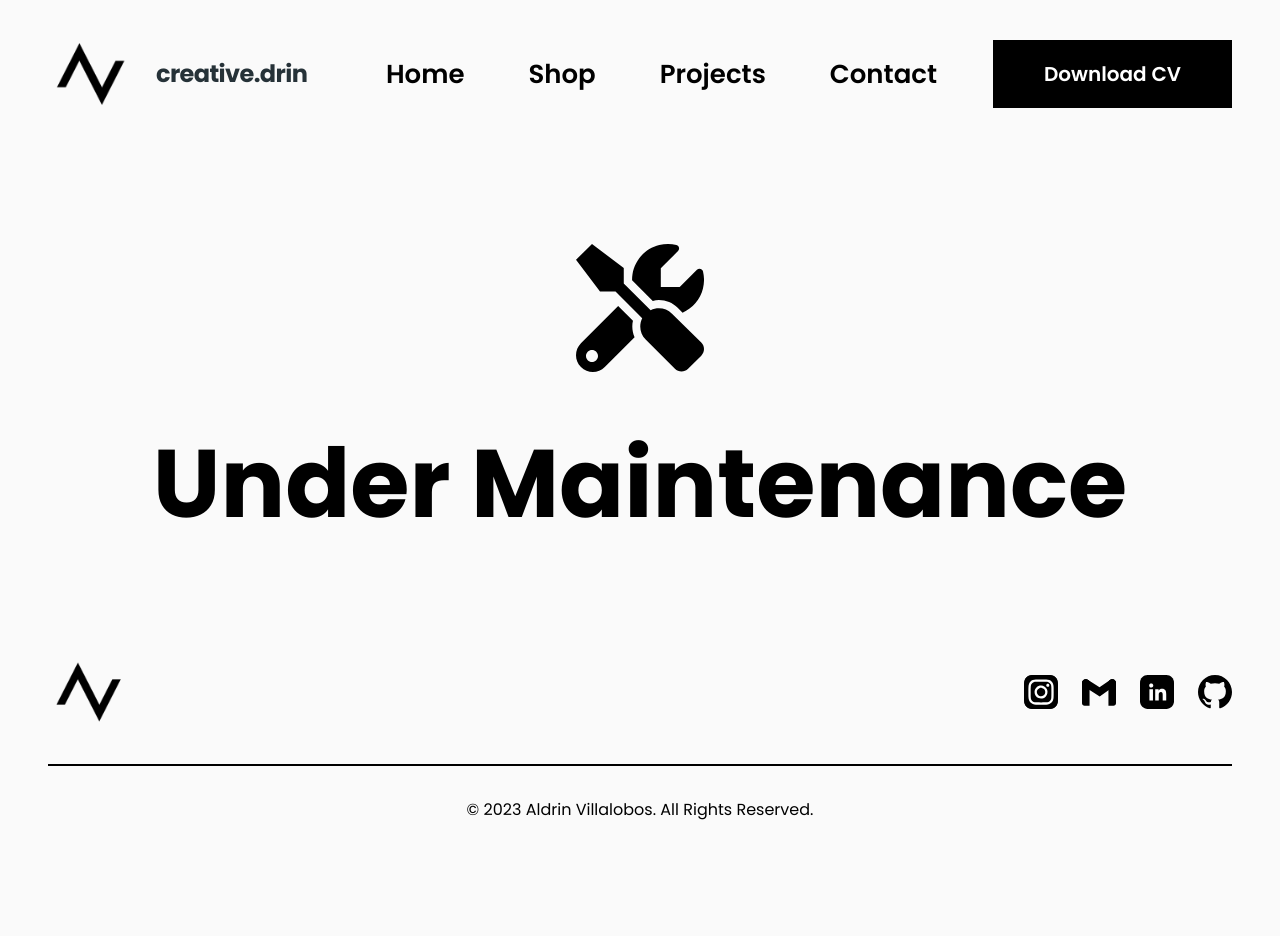
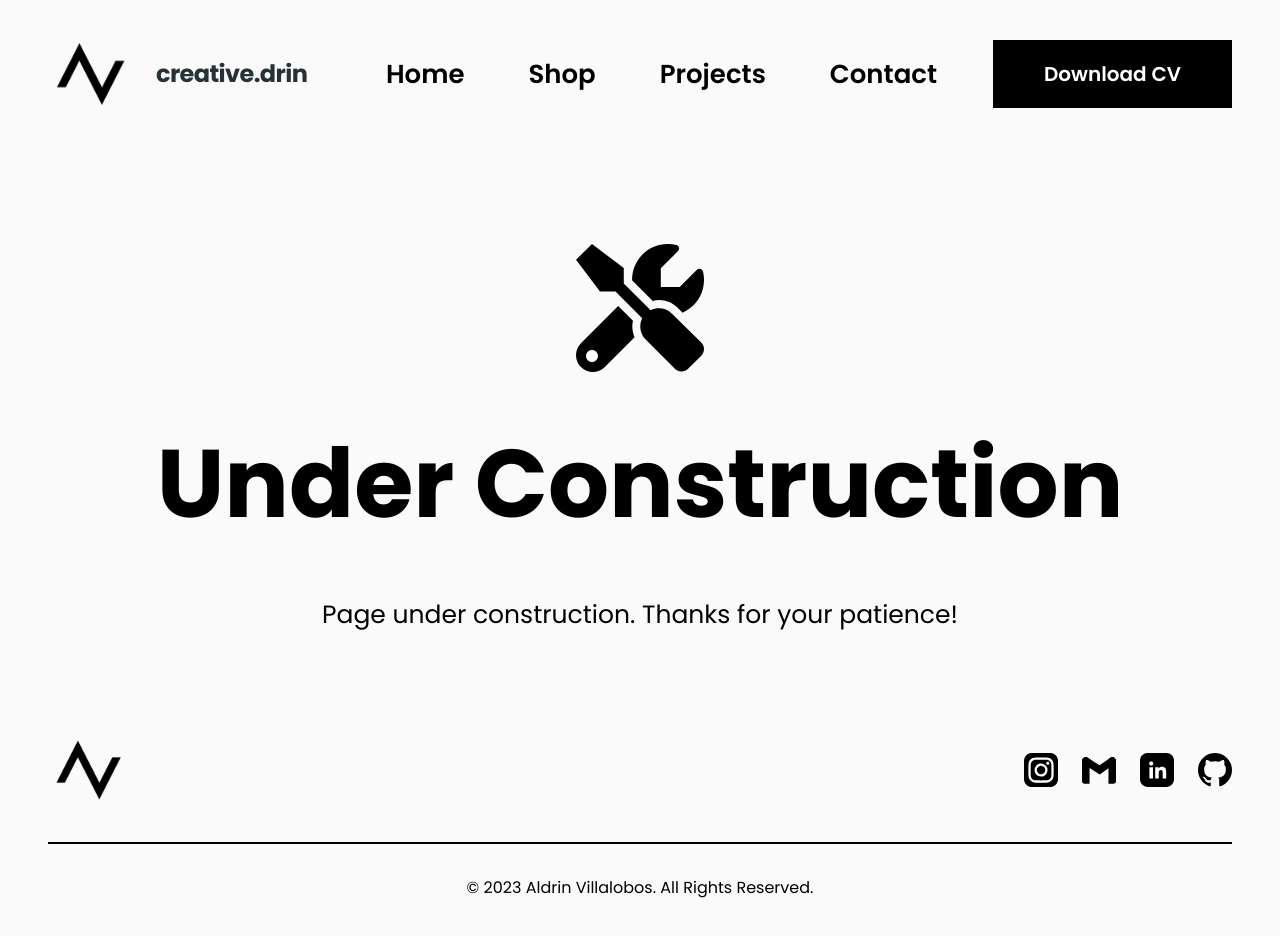
Before and after one commit to Drinooo/portfolio-retro, a React (Vite) app: page /shop in a window 1280 px wide. Shown: the top 936 px of the page. Before the commit the page ends 862 px from the top, so only its background shows below. Built offline with nearby package versions, Linux system fonts and the light colour scheme; what taos would draw is missing.

Commit message:
Added message on Under Construction page

```diff
--- a/src/components/Common/UnderMaintenance.jsx
+++ b/src/components/Common/UnderMaintenance.jsx
@@ -2,7 +2,7 @@ import React from "react";
 
 const UnderMaintenance = () => {
   return (
-    <div className="mx-auto max-w-screen-2xl max-h-screen-2xl text-center lg:space-y-10 space-y-8 sm:pt-12 lg:pt-24">
+    <div className="mx-auto max-w-screen-2xl max-h-full text-center lg:space-y-10 space-y-8 sm:pt-12 lg:pt-24">
       <svg
         className="mx-auto mb-4 w-32 h-32 text-gray-400"
         xmlns="http://www.w3.org/2000/svg"
@@ -14,8 +14,9 @@ const UnderMaintenance = () => {
         />
       </svg>
       <h1 className="mb-4 xl:text-h1-xl lg:text-h1-lg md:text-h1-md text-h1-sm font-bold leading-[1.5] lg:mb-6">
-        Under Maintenance
+        Under Construction
       </h1>
+      <p className="text-body2">Page under construction. Thanks for your patience!</p>
     </div>
   );
 };
```
